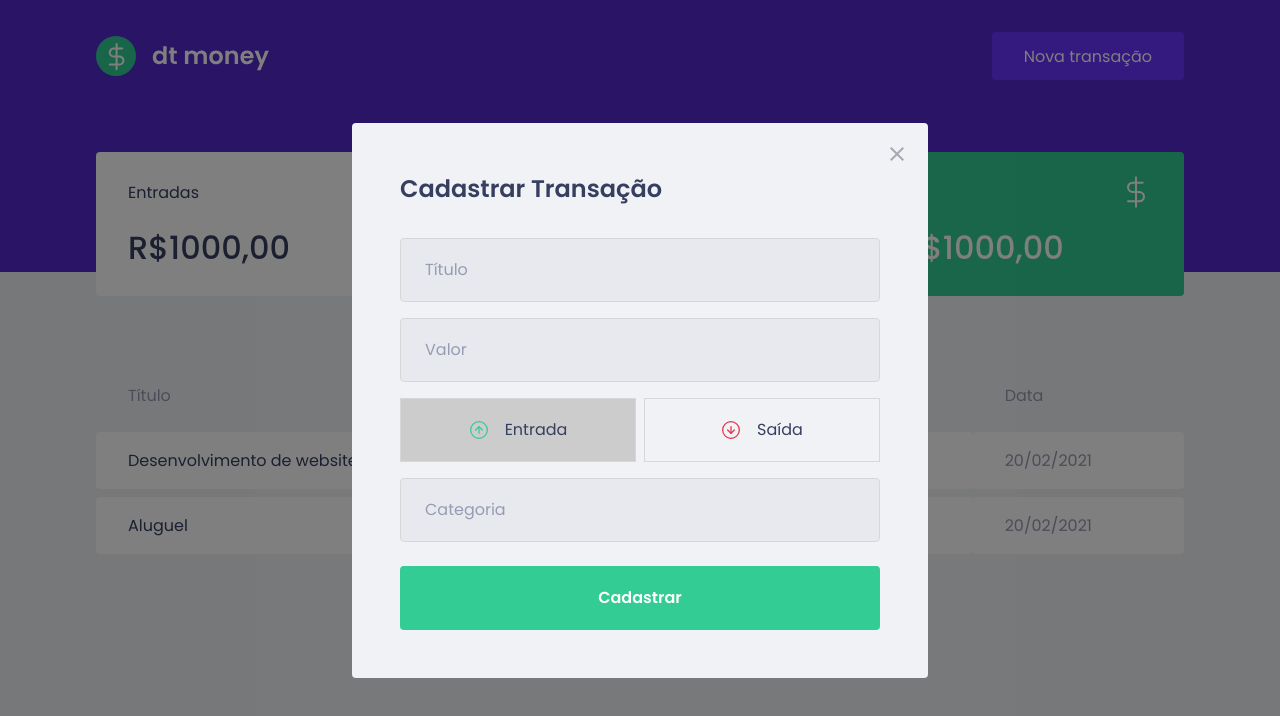
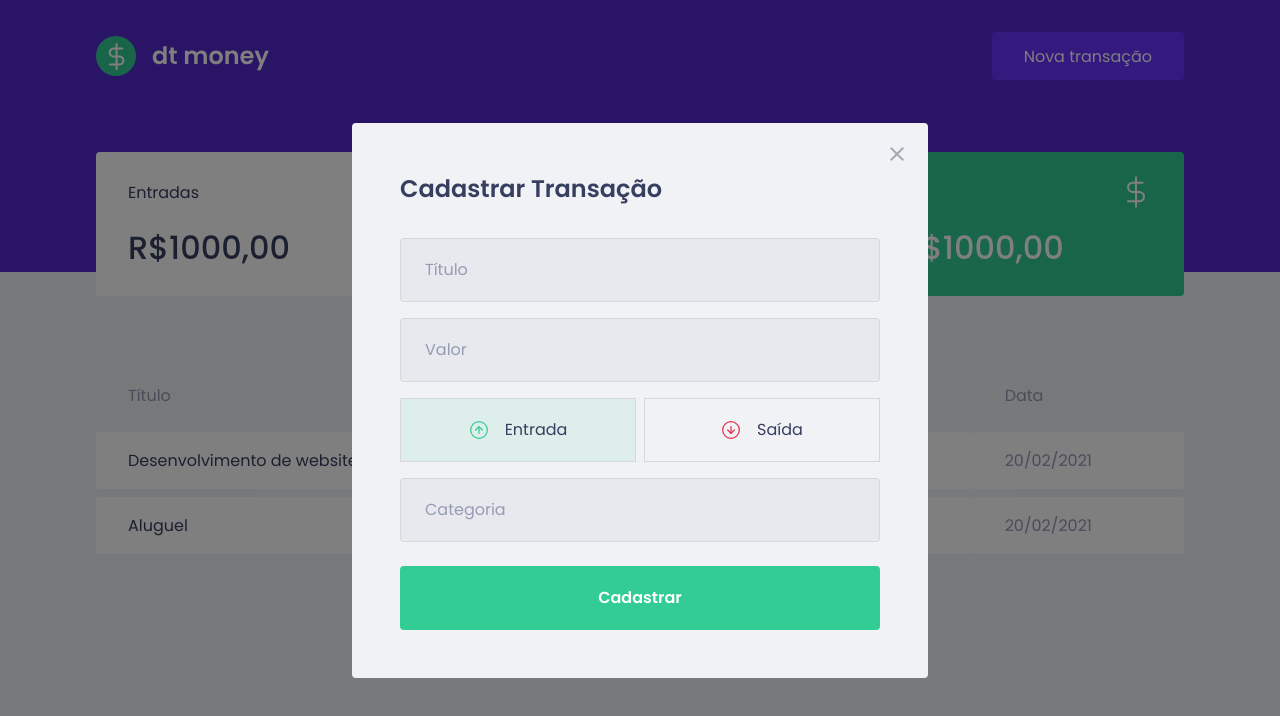
Before and after one commit to valdeirch/dtmoney, a React (Create React App) app: page / in a window 1280 px wide. Both pictures are taken after a click on the button "Nova transação". Shown: the top 716 px of the page. Built offline with nearby package versions, Linux system fonts and the light colour scheme; no server answers; what miragejs would draw is missing.

Commit message:
buttons colors

```diff
--- a/src/components/NewTransactionModal/index.tsx
+++ b/src/components/NewTransactionModal/index.tsx
@@ -42,6 +42,7 @@
             type="button"
             onClick={() => setType('deposit')}
             isActive={type === 'deposit'}
+            activeColor="green"
           >
             <img src={incomeImg} alt="Entrada" />
             <span>Entrada</span>
@@ -51,6 +52,7 @@
             type="button"
             onClick={() => setType('withdraw')}
             isActive={type === 'withdraw'}
+            activeColor="red"
           >
             <img src={outcomeImg} alt="Saída" />
             <span>Saída</span>
--- a/src/components/NewTransactionModal/styles.ts
+++ b/src/components/NewTransactionModal/styles.ts
@@ -1,5 +1,5 @@
 import styled from 'styled-components';
-import { darken } from 'polished'
+import { darken, transparentize } from 'polished'
 
 export const Container = styled.form`
   h2 {
@@ -59,13 +59,21 @@
 
 interface RadioBoxProps {
   isActive: boolean
+  activeColor: 'green' | 'red'
+}
+
+const colors = {
+  green: '#33CC95',
+  red: '#E52E4D'
 }
 
 export const RadioBox = styled.button<RadioBoxProps>`
   height: 4rem;
   border: 1px solid #d7d7d7;
 
-  background: ${(props) => props.isActive ? '#ccc' : 'transparent'};
+  background: ${(props) => props.isActive
+    ? transparentize(0.9, colors[props.activeColor])
+    : 'transparent'};
 
   display: flex;
   align-items: center;
```
